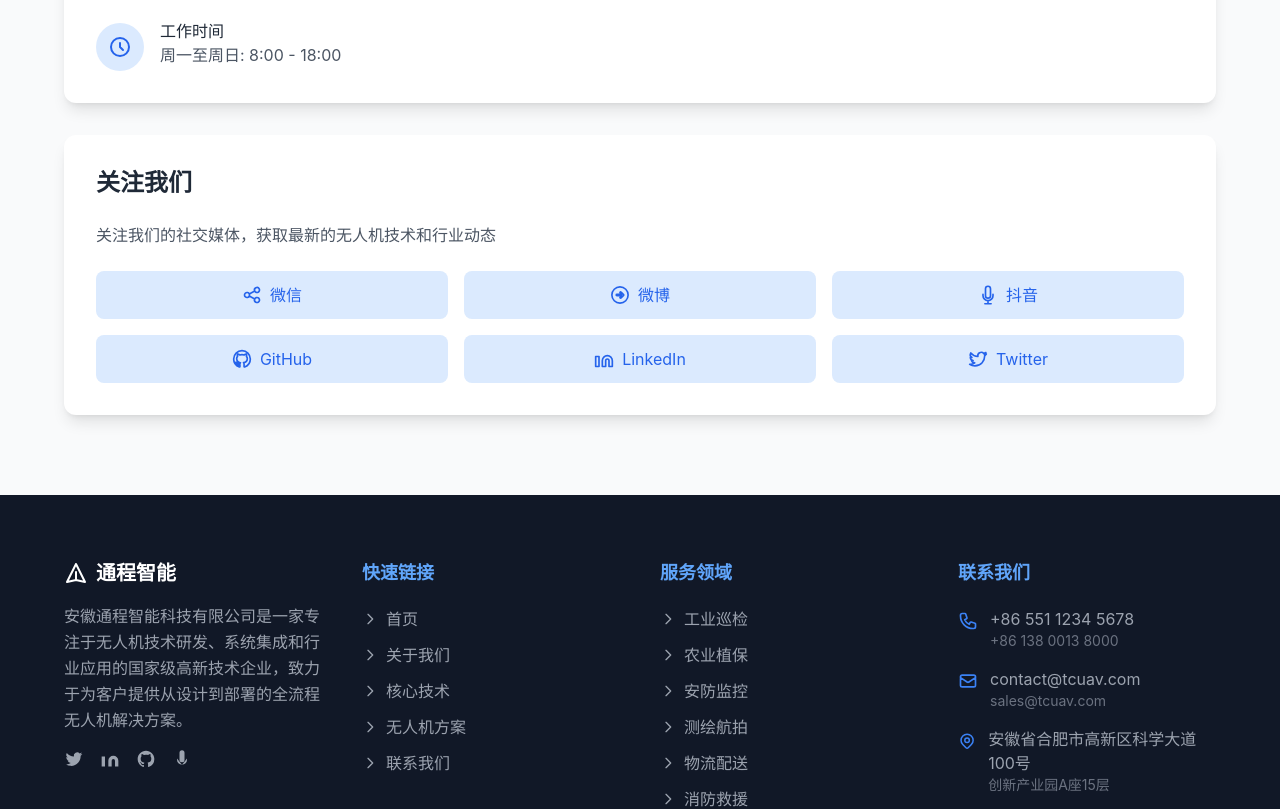
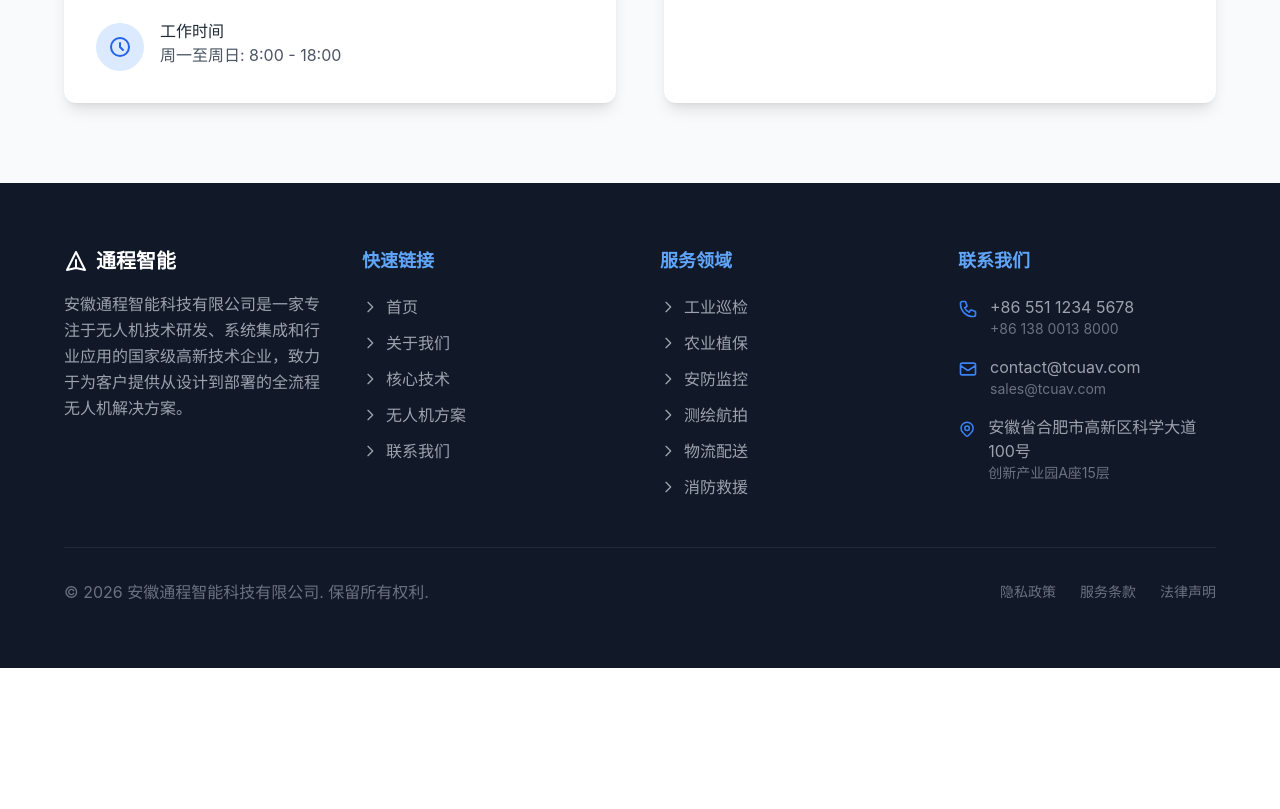
Before and after one commit to tysonye/tcuav.github.io, a React (Vite) app: page / in a window 1280 px wide. Shown: the part 6460-7269 px from the top of the page. After the commit the page ends 7128 px from the top, so only its background shows below. Built offline with nearby package versions, Linux system fonts and the light colour scheme; no server answers.

Commit message:
删除Footer组件中的社交媒体图标div

```diff
--- a/src/components/Contact.tsx
+++ b/src/components/Contact.tsx
@@ -25,9 +25,8 @@ const Contact = () => {
           </p>
         </div>
 
-        <div className="grid md:grid-cols-1 gap-12">
-          <div>
-            <div className="bg-white dark:bg-gray-800 p-8 rounded-xl shadow-lg mb-8">
+        <div className="grid md:grid-cols-2 gap-12">
+          <div className="bg-white dark:bg-gray-800 p-8 rounded-xl shadow-lg">
             <h3 className="text-2xl font-bold mb-6 text-gray-800 dark:text-white">联系方式</h3>
             <div className="space-y-6">
               <div className="flex items-start">
@@ -72,7 +71,7 @@ const Contact = () => {
             </div>
           </div>
 
-            <div className="bg-white dark:bg-gray-800 p-8 rounded-xl shadow-lg mt-8">
+          <div className="bg-white dark:bg-gray-800 p-8 rounded-xl shadow-lg">
             <h3 className="text-2xl font-bold mb-6 text-gray-800 dark:text-white">关注我们</h3>
             <p className="text-gray-600 dark:text-gray-300 mb-6">关注我们的社交媒体，获取最新的无人机技术和行业动态</p>
             <div className="relative">
@@ -113,7 +112,6 @@ const Contact = () => {
           </div>
         </div>
       </div>
-      </div>
     </section>
   )
 }
--- a/src/components/Footer.tsx
+++ b/src/components/Footer.tsx
@@ -13,28 +13,6 @@ const Footer = () => {
             <p className="text-gray-400 mb-4 leading-relaxed">
               安徽通程智能科技有限公司是一家专注于无人机技术研发、系统集成和行业应用的国家级高新技术企业，致力于为客户提供从设计到部署的全流程无人机解决方案。
             </p>
-            <div className="flex space-x-4">
-              <a href="#" className="text-gray-400 hover:text-white transition-all duration-300 hover:scale-110">
-                <svg className="w-5 h-5" fill="currentColor" viewBox="0 0 24 24">
-                  <path d="M8.29 20.251c7.547 0 11.675-6.253 11.675-11.675 0-.178 0-.355-.012-.53A8.348 8.348 0 0022 5.92a8.19 8.19 0 01-2.357.646 4.118 4.118 0 001.804-2.27 8.224 8.224 0 01-2.605.996 4.107 4.107 0 00-6.993 3.743 11.65 11.65 0 01-8.457-4.287 4.106 4.106 0 001.27 5.477A4.072 4.072 0 012.8 9.713v.052a4.105 4.105 0 003.292 4.022 4.095 4.095 0 01-1.853.07 4.108 4.108 0 003.834 2.85A8.233 8.233 0 012 18.407a11.616 11.616 0 006.29 1.84" />
-                </svg>
-              </a>
-              <a href="#" className="text-gray-400 hover:text-white transition-all duration-300 hover:scale-110">
-                <svg className="w-5 h-5" fill="currentColor" viewBox="0 0 24 24">
-                  <path d="M16 8a6 6 0 016 6v7h-4v-7a2 2 0 00-2-2 2 2 0 00-2 2v7h-4v-7a6 6 0 016-6zM2 9h4v12H2z" />
-                </svg>
-              </a>
-              <a href="#" className="text-gray-400 hover:text-white transition-all duration-300 hover:scale-110">
-                <svg className="w-5 h-5" fill="currentColor" viewBox="0 0 24 24">
-                  <path d="M12 2C6.477 2 2 6.484 2 12.017c0 4.425 2.865 8.18 6.839 9.504.5.092.682-.217.682-.483 0-.237-.008-.868-.013-1.703-2.782.605-3.369-1.343-3.369-1.343-.454-1.158-1.11-1.466-1.11-1.466-.908-.62.069-.608.069-.608 1.003.07 1.531 1.032 1.531 1.032.892 1.53 2.341 1.088 2.91.832.092-.647.35-1.088.636-1.338-2.22-.253-4.555-1.113-4.555-4.951 0-1.093.39-1.988 1.029-2.688-.103-.253-.446-1.272.098-2.65 0 0 .84-.27 2.75 1.026A9.564 9.564 0 0112 6.844c.85.004 1.705.115 2.504.337 1.909-1.296 2.747-1.027 2.747-1.027.546 1.379.202 2.398.1 2.651.64.7 1.028 1.595 1.028 2.688 0 3.848-2.339 4.695-4.566 4.943.359.309.678.92.678 1.855 0 1.338-.012 2.419-.012 2.747 0 .268.18.58.688.482A10.019 10.019 0 0022 12.017C22 6.484 17.522 2 12 2z" />
-                </svg>
-              </a>
-              <a href="#" className="text-gray-400 hover:text-white transition-all duration-300 hover:scale-110">
-                <svg className="w-5 h-5" fill="currentColor" viewBox="0 0 24 24">
-                  <path d="M12 18.75a6 6 0 006-6v-1.5m-6 7.5a6 6 0 01-6-6v-1.5m6 7.5v3.75m-3.75 0h7.5M12 15.75a3 3 0 01-3-3V4.5a3 3 0 116 0v8.25a3 3 0 01-3 3z" />
-                </svg>
-              </a>
-            </div>
           </div>
 
           <div>
```
Lines whose indentation alone changed are shown as unchanged.
